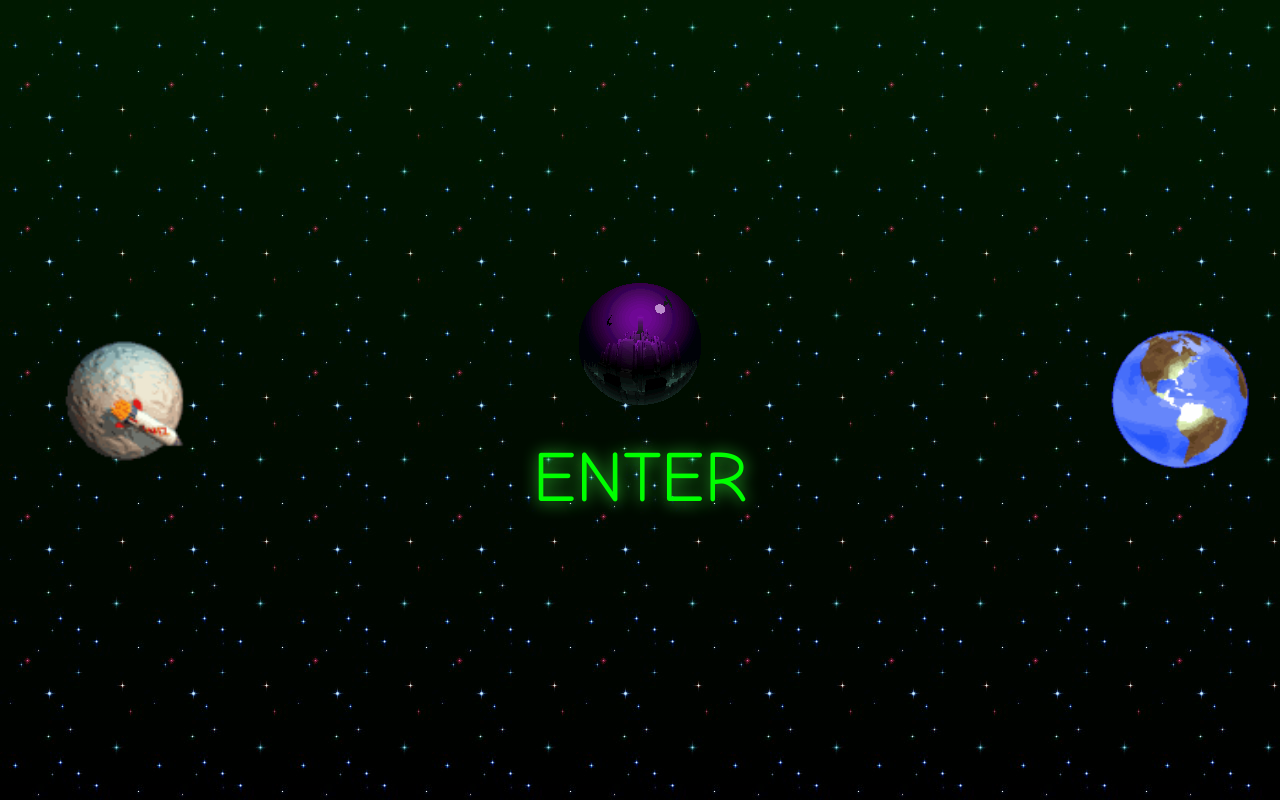
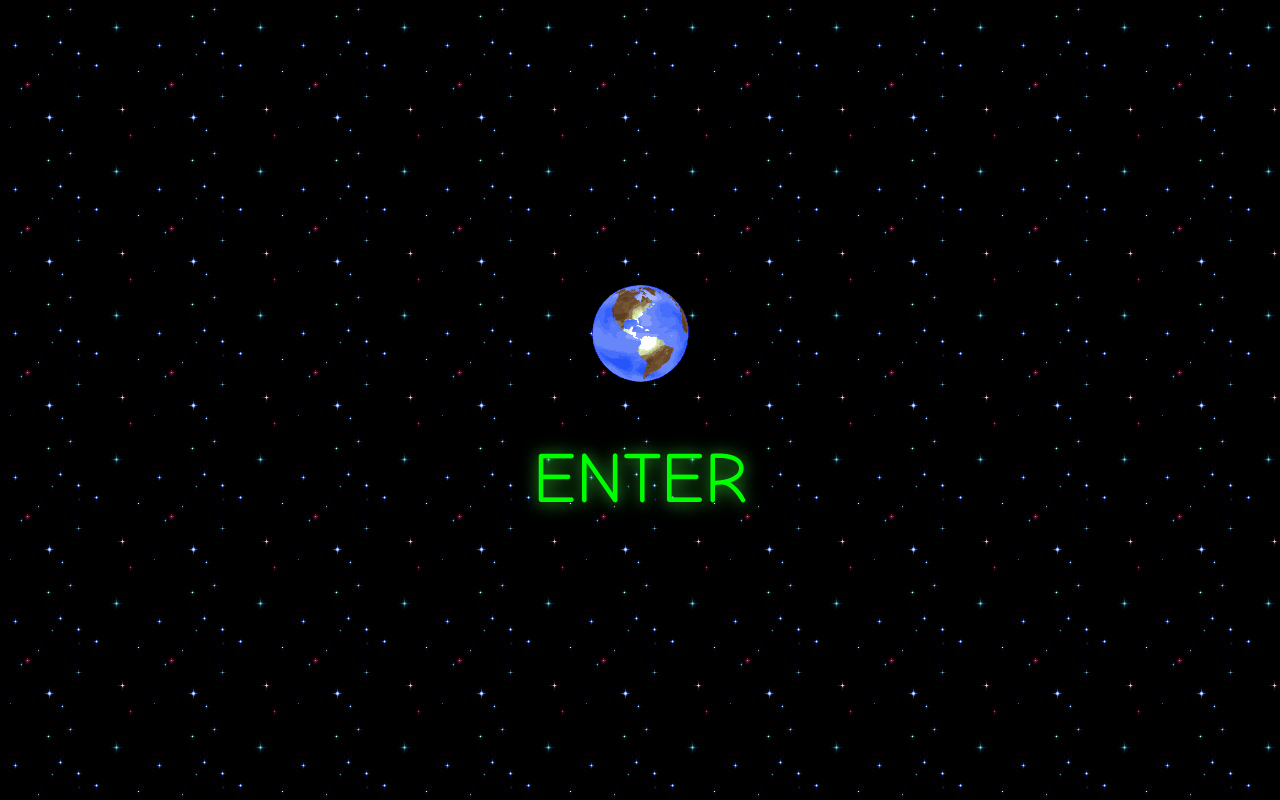
Before and after one commit to Howling-Yote/Unknown-Anomaly-blog, a website: page index.html in a window 1280 px wide. Drawn offline with Linux system fonts and the light colour scheme.

Commit message:
Update index.html

```diff
--- a/index.html
+++ b/index.html
@@ -33,7 +33,7 @@
             cursor: url('/assets/cursors/w98hand.cur'), pointer;
             text-decoration: none;
             display: block;
-            margin-top: 30px;
+            margin-top: 50px;
         }
 
         .enter-text:hover {
@@ -132,17 +132,9 @@
     </style>
 </head>
 <body>
-    <div class="matrix-bg"></div>
-
-    <!-- Left side GIF -->
-    <img src="/assets/img/20.gif" alt="Left decoration" class="side-gif left-gif">
-
-    <!-- Right side GIF -->
-    <img src="/assets/img/28.gif" alt="Right decoration" class="side-gif right-gif">
-
     <div class="splash-container">
         <!-- Add the 9.gif in the middle -->
-        <img src="/assets/img/9.gif" alt="Welcome GIF" class="middle-gif">
+        <img src="/assets/img/28.gif" alt="Welcome GIF" class="middle-gif">
         <a href="#" id="enterButton" class="enter-text">ENTER</a>
     </div>
 
```
